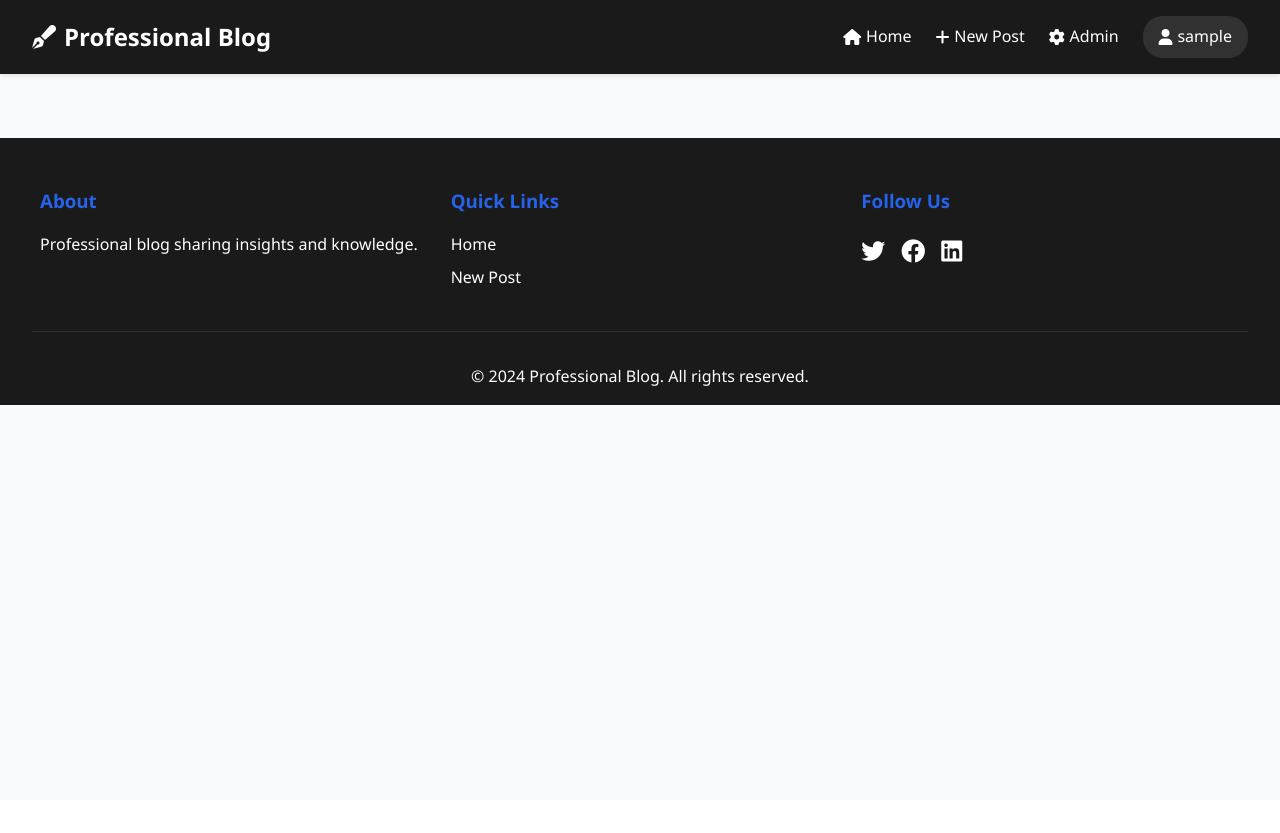
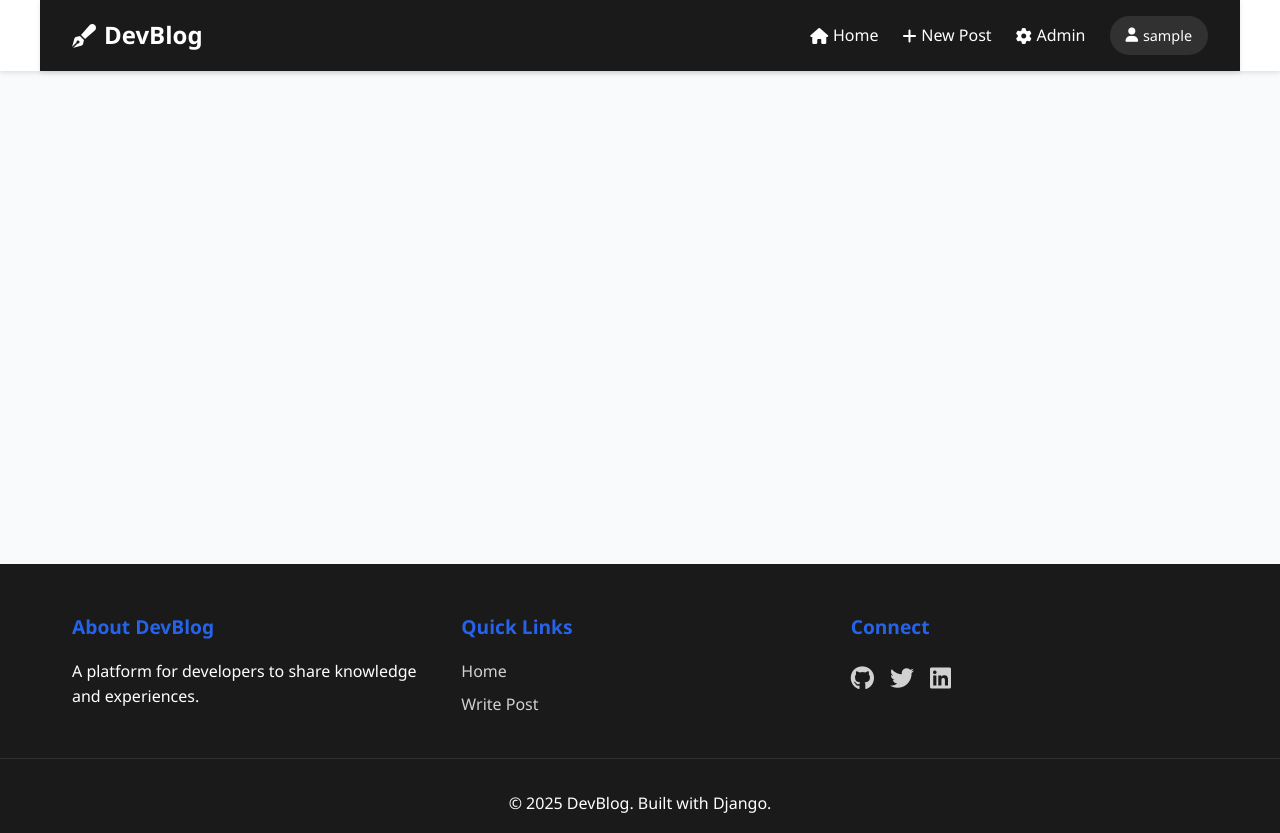
Before and after one commit to Aashish-Shah-dev/mysite1, a Django app: template blog/templates/blog/base.html in a window 1280 px wide. Before the commit the page ends 405 px from the top, so only its background shows below. Run offline with Django 5.2, Linux system fonts and the light colour scheme; the template is opened without the code that fills it, so the values that code supplies are empty; the visitor is signed in with stand-in values (Sample User, id 1).

Commit message:
Assistant checkpoint: Enhanced base template with modern styling and layout
Assistant generated file changes:
- blog/templates/blog/base.html: Enhance base template with better styling and structure
- blog/static/blog/css/style.css: Add header and footer styles, Add new navigation and footer styles

---

User prompt:

base.html file

Replit-Commit-Author: Assistant
Replit-Commit-Session-Id: 5a4731ad-e8e8-4638-bdbb-9a7ee6b7699a

```diff
--- a/blog/static/blog/css/style.css
+++ b/blog/static/blog/css/style.css
@@ -1,5 +1,193 @@
+
+/* Header styles */
+.main-header {
+    background: white;
+    box-shadow: 0 2px 5px rgba(0,0,0,0.1);
+    position: fixed;
+    top: 0;
+    left: 0;
+    right: 0;
+    z-index: 1000;
+}
+
+.nav-container {
+    max-width: 1200px;
+    margin: 0 auto;
+    padding: 1rem 2rem;
+    display: flex;
+    justify-content: space-between;
+    align-items: center;
+}
+
+.nav-brand {
+    display: flex;
+    align-items: center;
+    gap: 0.5rem;
+    font-size: 1.5rem;
+    font-weight: 600;
+}
+
+.nav-brand a {
+    color: var(--primary-color);
+    text-decoration: none;
+}
+
+.nav-links {
+    display: flex;
+    gap: 1.5rem;
+    align-items: center;
+}
+
+.nav-link {
+    color: var(--text-color);
+    text-decoration: none;
+    font-weight: 500;
+    transition: color 0.3s ease;
+}
+
+.nav-link:hover {
+    color: var(--secondary-color);
+}
+
+.user-info {
+    background: var(--light-gray);
+    padding: 0.5rem 1rem;
+    border-radius: 20px;
+    font-size: 0.9rem;
+}
+
+/* Main content */
+.main-content {
+    margin-top: var(--nav-height);
+    min-height: calc(100vh - var(--nav-height) - 300px);
+}
+
+/* Footer styles */
+.main-footer {
+    background: var(--primary-color);
+    color: white;
+    padding: 3rem 0 1rem;
+    margin-top: 4rem;
+}
+
+.footer-content {
+    max-width: 1200px;
+    margin: 0 auto;
+    padding: 0 2rem;
+    display: grid;
+    grid-template-columns: repeat(auto-fit, minmax(250px, 1fr));
+    gap: 2rem;
+}
+
+.footer-section h3 {
+    margin-bottom: 1rem;
+    font-size: 1.2rem;
+}
+
+.footer-section a {
+    color: white;
+    text-decoration: none;
+    opacity: 0.8;
+    transition: opacity 0.3s ease;
+    display: block;
+    margin-bottom: 0.5rem;
+}
+
+.footer-section a:hover {
+    opacity: 1;
+}
+
+.social-links {
+    display: flex;
+    gap: 1rem;
+    margin-top: 1rem;
+}
+
+.social-link {
+    font-size: 1.5rem;
+}
+
+.footer-bottom {
+    text-align: center;
+    margin-top: 2rem;
+    padding-top: 1rem;
+    border-top: 1px solid rgba(255,255,255,0.1);
+}
+
+/* Alert messages */
+.messages {
+    position: fixed;
+    top: calc(var(--nav-height) + 1rem);
+    right: 1rem;
+    z-index: 1000;
+    max-width: 400px;
+}
+
+.alert {
+    padding: 1rem;
+    margin-bottom: 1rem;
+    border-radius: 8px;
+    display: flex;
+    justify-content: space-between;
+    align-items: center;
+    animation: slideIn 0.3s ease;
+}
+
+.alert-success {
+    background: #d4edda;
+    color: #155724;
+}
+
+.alert-error {
+    background: #f8d7da;
+    color: #721c24;
+}
+
+.close-button {
+    background: none;
+    border: none;
+    cursor: pointer;
+    opacity: 0.7;
+    transition: opacity 0.3s ease;
+}
+
+.close-button:hover {
+    opacity: 1;
+}
+
+@keyframes slideIn {
+    from {
+        transform: translateX(100%);
+        opacity: 0;
+    }
+    to {
+        transform: translateX(0);
+        opacity: 1;
+    }
+}
+
+/* Responsive design */
+@media (max-width: 768px) {
+    .nav-container {
+        flex-direction: column;
+        padding: 1rem;
+    }
+
+    .nav-links {
+        flex-direction: column;
+        width: 100%;
+        margin-top: 1rem;
+    }
+
+    .main-content {
+        margin-top: calc(var(--nav-height) + 60px);
+    }
+}
+
 /* Base styles */
 :root {
+    --font-primary: 'Poppins', sans-serif;
+    --nav-height: 70px;
     --primary-color: #1a1a1a;
     --secondary-color: #2563eb;
     --accent-color: #dc2626;
--- a/blog/templates/blog/base.html
+++ b/blog/templates/blog/base.html
@@ -8,62 +8,78 @@
     <title>{% block title %}Blog{% endblock %}</title>
     <link rel="stylesheet" href="{% static 'blog/css/style.css' %}">
     <link rel="stylesheet" href="https://cdnjs.cloudflare.com/ajax/libs/font-awesome/6.0.0/css/all.min.css">
+    <link href="https://fonts.googleapis.com/css2?family=Poppins:wght@400;500;600;700&display=swap" rel="stylesheet">
 </head>
 <body>
-    <header>
-        <nav>
+    <header class="main-header">
+        <nav class="nav-container">
             <div class="nav-brand">
                 <i class="fas fa-pen-fancy"></i>
-                <a href="{% url 'post_list' %}">Professional Blog</a>
+                <a href="{% url 'post_list' %}">DevBlog</a>
             </div>
             <div class="nav-links">
-                <a href="{% url 'post_list' %}"><i class="fas fa-home"></i> Home</a>
+                <a href="{% url 'post_list' %}" class="nav-link"><i class="fas fa-home"></i> Home</a>
                 {% if user.is_authenticated %}
-                    <a href="{% url 'post_create' %}"><i class="fas fa-plus"></i> New Post</a>
-                    <a href="/admin/"><i class="fas fa-cog"></i> Admin</a>
+                    <a href="{% url 'post_create' %}" class="nav-link"><i class="fas fa-plus"></i> New Post</a>
+                    <a href="/admin/" class="nav-link"><i class="fas fa-cog"></i> Admin</a>
                     <span class="user-info"><i class="fas fa-user"></i> {{ user.username }}</span>
                 {% endif %}
             </div>
         </nav>
     </header>
-    <main>
+
+    <main class="main-content">
         {% if messages %}
         <div class="messages">
             {% for message in messages %}
             <div class="alert alert-{{ message.tags }}">
                 {{ message }}
+                <button class="close-button"><i class="fas fa-times"></i></button>
             </div>
             {% endfor %}
         </div>
         {% endif %}
+
         {% block content %}
         {% endblock %}
     </main>
-    <footer>
+
+    <footer class="main-footer">
         <div class="footer-content">
             <div class="footer-section">
-                <h3>About</h3>
-                <p>Professional blog sharing insights and knowledge.</p>
+                <h3>About DevBlog</h3>
+                <p>A platform for developers to share knowledge and experiences.</p>
             </div>
             <div class="footer-section">
                 <h3>Quick Links</h3>
                 <a href="{% url 'post_list' %}">Home</a>
                 {% if user.is_authenticated %}
-                <a href="{% url 'post_create' %}">New Post</a>
+                <a href="{% url 'post_create' %}">Write Post</a>
                 {% endif %}
             </div>
             <div class="footer-section">
-                <h3>Follow Us</h3>
+                <h3>Connect</h3>
                 <div class="social-links">
-                    <a href="#"><i class="fab fa-twitter"></i></a>
-                    <a href="#"><i class="fab fa-facebook"></i></a>
-                    <a href="#"><i class="fab fa-linkedin"></i></a>
+                    <a href="#" class="social-link"><i class="fab fa-github"></i></a>
+                    <a href="#" class="social-link"><i class="fab fa-twitter"></i></a>
+                    <a href="#" class="social-link"><i class="fab fa-linkedin"></i></a>
                 </div>
             </div>
         </div>
         <div class="footer-bottom">
-            <p>&copy; 2024 Professional Blog. All rights reserved.</p>
+            <p>&copy; {% now "Y" %} DevBlog. Built with Django.</p>
         </div>
     </footer>
+
+    <script>
+        document.addEventListener('DOMContentLoaded', function() {
+            const closeButtons = document.querySelectorAll('.close-button');
+            closeButtons.forEach(button => {
+                button.addEventListener('click', function() {
+                    this.parentElement.remove();
+                });
+            });
+        });
+    </script>
 </body>
 </html>
```
